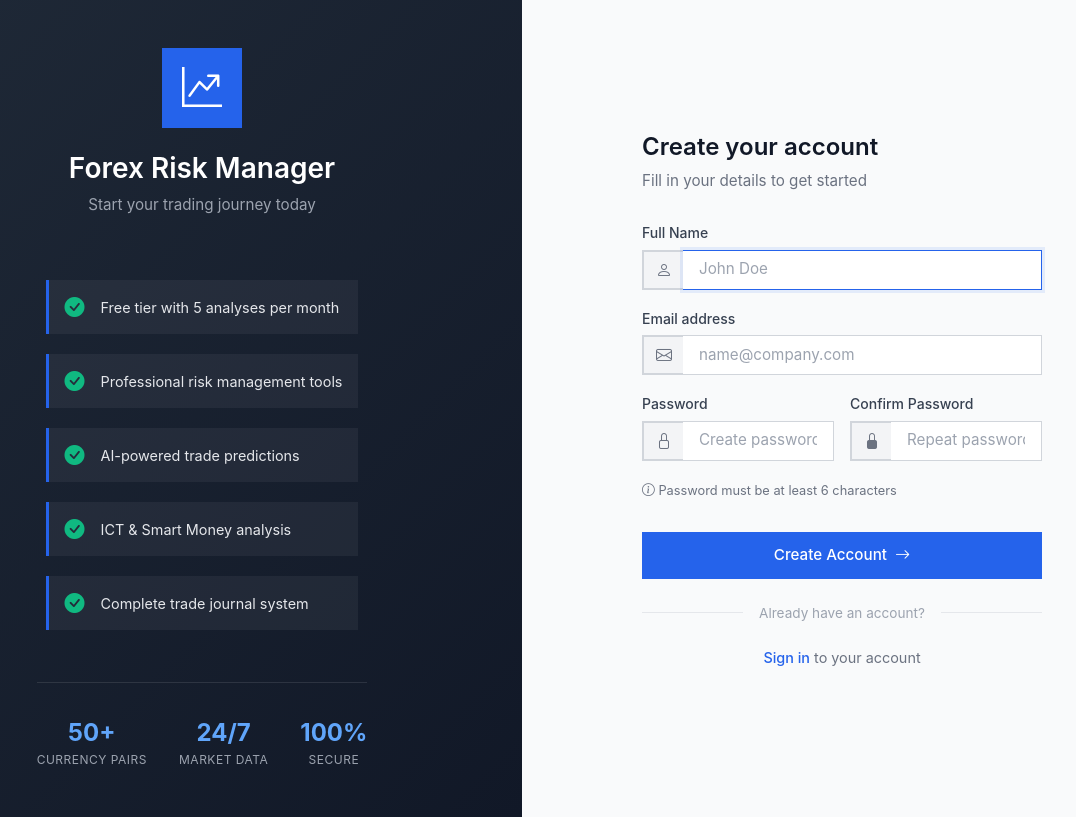
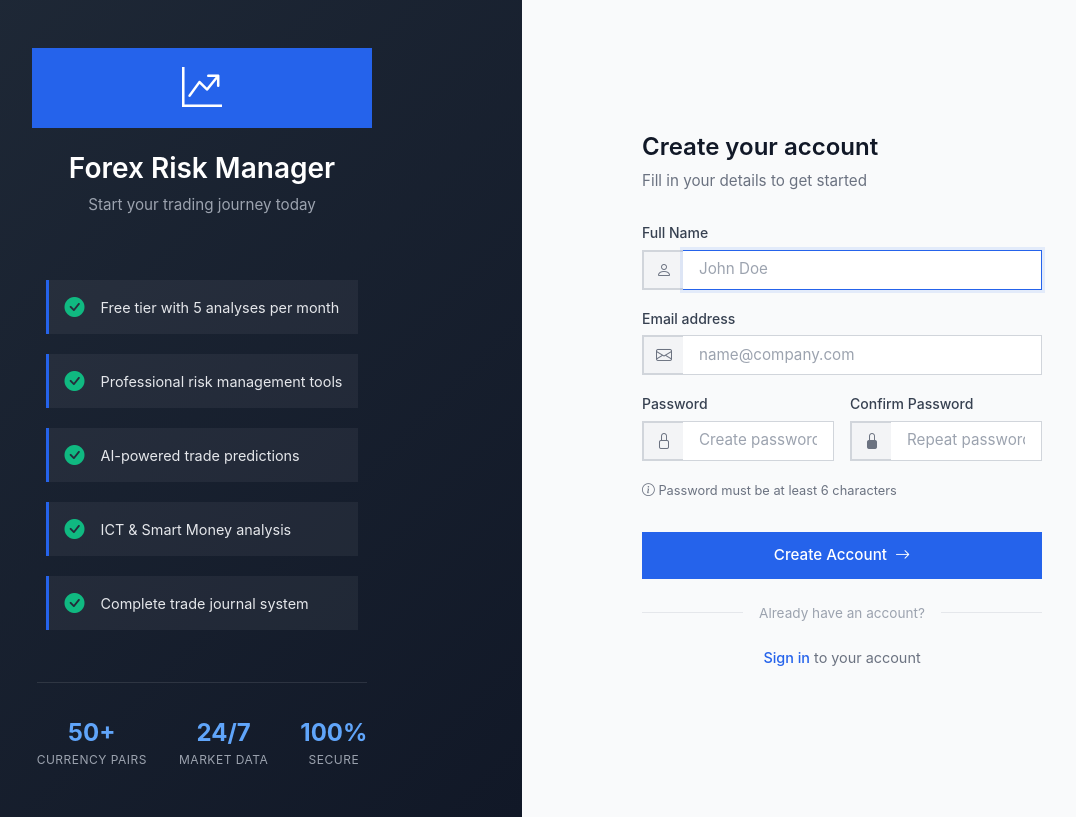
Before and after one commit to peladenterbang/tmpython, a Flask app: page /register in a window 1280 px wide. Shown: the whole page, without its empty margins (118-1194 px from the left). Run offline with Flask 3, Linux system fonts and the light colour scheme; data comes from the database, SQL or seed files in the repository.

Commit message:
add change logo

```diff
--- a/templates/login.html
+++ b/templates/login.html
@@ -33,7 +33,7 @@
             margin-bottom: 3rem;
         }
         .login-left .brand-icon {
-            width: 80px;
+            width: 340px;
             height: 80px;
             background: #2563eb;
             display: flex;
--- a/templates/register.html
+++ b/templates/register.html
@@ -33,7 +33,7 @@
             margin-bottom: 3rem;
         }
         .register-left .brand-icon {
-            width: 80px;
+            width: 340px;
             height: 80px;
             background: #2563eb;
             display: flex;
```
